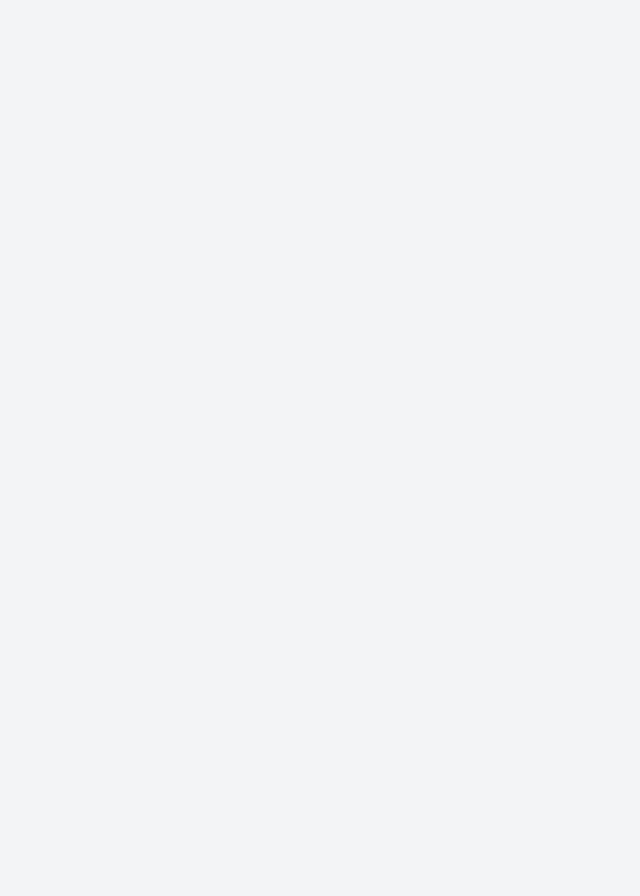
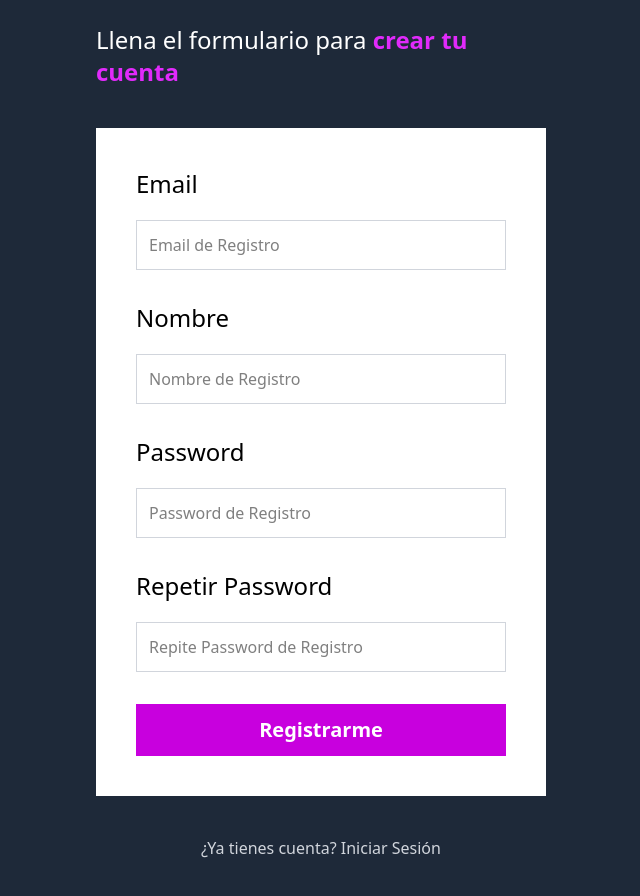
Before and after one commit to JesusPineda29/MERN_frontend_upTask, a React (Vite) app: page /auth/register in a window 1280 px wide. Before the commit this address had no page. Shown: the part 322-1218 px from the top of the page, without its empty margins (319-959 px from the left). Before the commit the page ends 800 px from the top, so only its background shows below. Built offline with nearby package versions, Linux system fonts and the light colour scheme.

Commit message:
creando la vista para registro

```diff
--- a/src/layouts/AuthLayout.tsx
+++ b/src/layouts/AuthLayout.tsx
@@ -13,8 +13,6 @@
                     </div>
                 </div>
             </div>
-
-            <Outlet />
         </>
     )
 }
--- a/src/router.tsx
+++ b/src/router.tsx
@@ -5,7 +5,8 @@
 import { EditprojectView } from "@/views/projects/EditprojectView";
 import { ProjectDetailsView } from "./views/projects/ProjectDetailsView";
 import { AuthLayout } from "./layouts/AuthLayout";
-import { LoginView } from "./views/auth/LoginView";
+import  LoginView  from "./views/auth/LoginView";
+import RegisterView from "./views/auth/RegisterView";
 
 export default function Router() {
 
@@ -21,6 +22,7 @@
 
                 <Route element={<AuthLayout />}>
                     <Route path='/auth/login' element={<LoginView />} />
+                    <Route path='/auth/register' element={<RegisterView />} />
                 </Route>
 
             </Routes>
--- a/src/types/index.ts
+++ b/src/types/index.ts
@@ -1,7 +1,19 @@
 import { z } from "zod";
 
+// Auth & users
+const authSchema = z.object({
+    name: z.string(),
+    email: z.string().email(),
+    password: z.string(),
+    password_confirmation: z.string(),
+})
+type Auth = z.infer<typeof authSchema>
+export type UserLoginForm = Pick<Auth, 'email' | 'password'>
+export type UserRegistrationForm = Pick<Auth, 'name' | 'email' | 'password' | 'password_confirmation'>
+
+
+
 // Tasks
-
 export const taskStatusSchema = z.enum(["pending", "onHold", "inProgress", "underReview", "completed"])
 export type taskStatus = z.infer<typeof taskStatusSchema>
 
--- a/src/views/auth/LoginView.tsx
+++ b/src/views/auth/LoginView.tsx
@@ -1,7 +1,79 @@
+import { useForm } from "react-hook-form";
+import type { UserLoginForm } from "@/types/index";
+import {ErrorMessage} from "@/components/ErrorMessage";
+import { Link } from "react-router-dom";
 
+export default function LoginView() {
 
-export const LoginView = () => {
+  const initialValues: UserLoginForm = {
+    email: '',
+    password: '',
+  }
+  const { register, handleSubmit, formState: { errors } } = useForm({ defaultValues: initialValues })
+
+  const handleLogin = (formData: UserLoginForm) => { }
+
   return (
-    <div>LoginView</div>
+    <>
+      <form
+        onSubmit={handleSubmit(handleLogin)}
+        className="space-y-8 p-10 bg-white"
+        noValidate
+      >
+        <div className="flex flex-col gap-5">
+          <label
+            className="font-normal text-2xl"
+          >Email</label>
+
+          <input
+            id="email"
+            type="email"
+            placeholder="Email de Registro"
+            className="w-full p-3  border-gray-300 border"
+            {...register("email", {
+              required: "El Email es obligatorio",
+              pattern: {
+                value: /\S+@\S+\.\S+/,
+                message: "E-mail no válido",
+              },
+            })}
+          />
+          {errors.email && (
+            <ErrorMessage>{errors.email.message}</ErrorMessage>
+          )}
+        </div>
+
+        <div className="flex flex-col gap-5">
+          <label
+            className="font-normal text-2xl"
+          >Password</label>
+
+          <input
+            type="password"
+            placeholder="Password de Registro"
+            className="w-full p-3  border-gray-300 border"
+            {...register("password", {
+              required: "El Password es obligatorio",
+            })}
+          />
+          {errors.password && (
+            <ErrorMessage>{errors.password.message}</ErrorMessage>
+          )}
+        </div>
+
+        <input
+          type="submit"
+          value='Iniciar Sesión'
+          className="bg-fuchsia-600 hover:bg-fuchsia-700 w-full p-3  text-white font-black  text-xl cursor-pointer"
+        />
+      </form>
+
+      <nav className="mt-10 flex flex-col space-y-4">
+        <Link
+          to={`/auth/register`}
+          className="text-center text-gray-300 font-normal"
+        >¿No tienes cuenta? Crear Una</Link>
+      </nav>
+    </>
   )
 }
--- /dev/null
+++ b/src/views/auth/RegisterView.tsx
@@ -0,0 +1,132 @@
+import { useForm } from "react-hook-form";
+import type { UserRegistrationForm } from "@/types/index";
+import { ErrorMessage } from "@/components/ErrorMessage";
+import { Link } from "react-router-dom";
+
+export default function RegisterView() {
+
+    const initialValues: UserRegistrationForm = {
+        name: '',
+        email: '',
+        password: '',
+        password_confirmation: '',
+    }
+
+    const { register, handleSubmit, watch, reset, formState: { errors } } = useForm<UserRegistrationForm>({ defaultValues: initialValues });
+
+    const password = watch('password');
+
+    const handleRegister = (formData: UserRegistrationForm) => { }
+
+    return (
+        <>
+            <h1 className="text-5xl font-black text-white">Crear Cuenta</h1>
+            <p className="text-2xl font-light text-white mt-5">
+                Llena el formulario para {''}
+                <span className=" text-fuchsia-500 font-bold"> crear tu cuenta</span>
+            </p>
+
+            <form
+                onSubmit={handleSubmit(handleRegister)}
+                className="space-y-8 p-10  bg-white mt-10"
+                noValidate
+            >
+                <div className="flex flex-col gap-5">
+                    <label
+                        className="font-normal text-2xl"
+                        htmlFor="email"
+                    >Email</label>
+                    <input
+                        id="email"
+                        type="email"
+                        placeholder="Email de Registro"
+                        className="w-full p-3  border-gray-300 border"
+                        {...register("email", {
+                            required: "El Email de registro es obligatorio",
+                            pattern: {
+                                value: /\S+@\S+\.\S+/,
+                                message: "E-mail no válido",
+                            },
+                        })}
+                    />
+                    {errors.email && (
+                        <ErrorMessage>{errors.email.message}</ErrorMessage>
+                    )}
+                </div>
+
+                <div className="flex flex-col gap-5">
+                    <label
+                        className="font-normal text-2xl"
+                    >Nombre</label>
+                    <input
+                        type="name"
+                        placeholder="Nombre de Registro"
+                        className="w-full p-3  border-gray-300 border"
+                        {...register("name", {
+                            required: "El Nombre de usuario es obligatorio",
+                        })}
+                    />
+                    {errors.name && (
+                        <ErrorMessage>{errors.name.message}</ErrorMessage>
+                    )}
+                </div>
+
+                <div className="flex flex-col gap-5">
+                    <label
+                        className="font-normal text-2xl"
+                    >Password</label>
+
+                    <input
+                        type="password"
+                        placeholder="Password de Registro"
+                        className="w-full p-3  border-gray-300 border"
+                        {...register("password", {
+                            required: "El Password es obligatorio",
+                            minLength: {
+                                value: 8,
+                                message: 'El Password debe ser mínimo de 8 caracteres'
+                            }
+                        })}
+                    />
+                    {errors.password && (
+                        <ErrorMessage>{errors.password.message}</ErrorMessage>
+                    )}
+                </div>
+
+                <div className="flex flex-col gap-5">
+                    <label
+                        className="font-normal text-2xl"
+                    >Repetir Password</label>
+
+                    <input
+                        id="password_confirmation"
+                        type="password"
+                        placeholder="Repite Password de Registro"
+                        className="w-full p-3  border-gray-300 border"
+                        {...register("password_confirmation", {
+                            required: "Repetir Password es obligatorio",
+                            validate: value => value === password || 'Los Passwords no son iguales'
+                        })}
+                    />
+
+                    {errors.password_confirmation && (
+                        <ErrorMessage>{errors.password_confirmation.message}</ErrorMessage>
+                    )}
+                </div>
+
+                <input
+                    type="submit"
+                    value='Registrarme'
+                    className="bg-fuchsia-600 hover:bg-fuchsia-700 w-full p-3  text-white font-black  text-xl cursor-pointer"
+                />
+            </form>
+
+            <nav className="mt-10 flex flex-col space-y-4">
+                <Link
+                    to={`/auth/login`}
+                    className="text-center text-gray-300 font-normal"
+                >¿Ya tienes cuenta? Iniciar Sesión</Link>
+            </nav>
+        </>
+    )
+}
```
